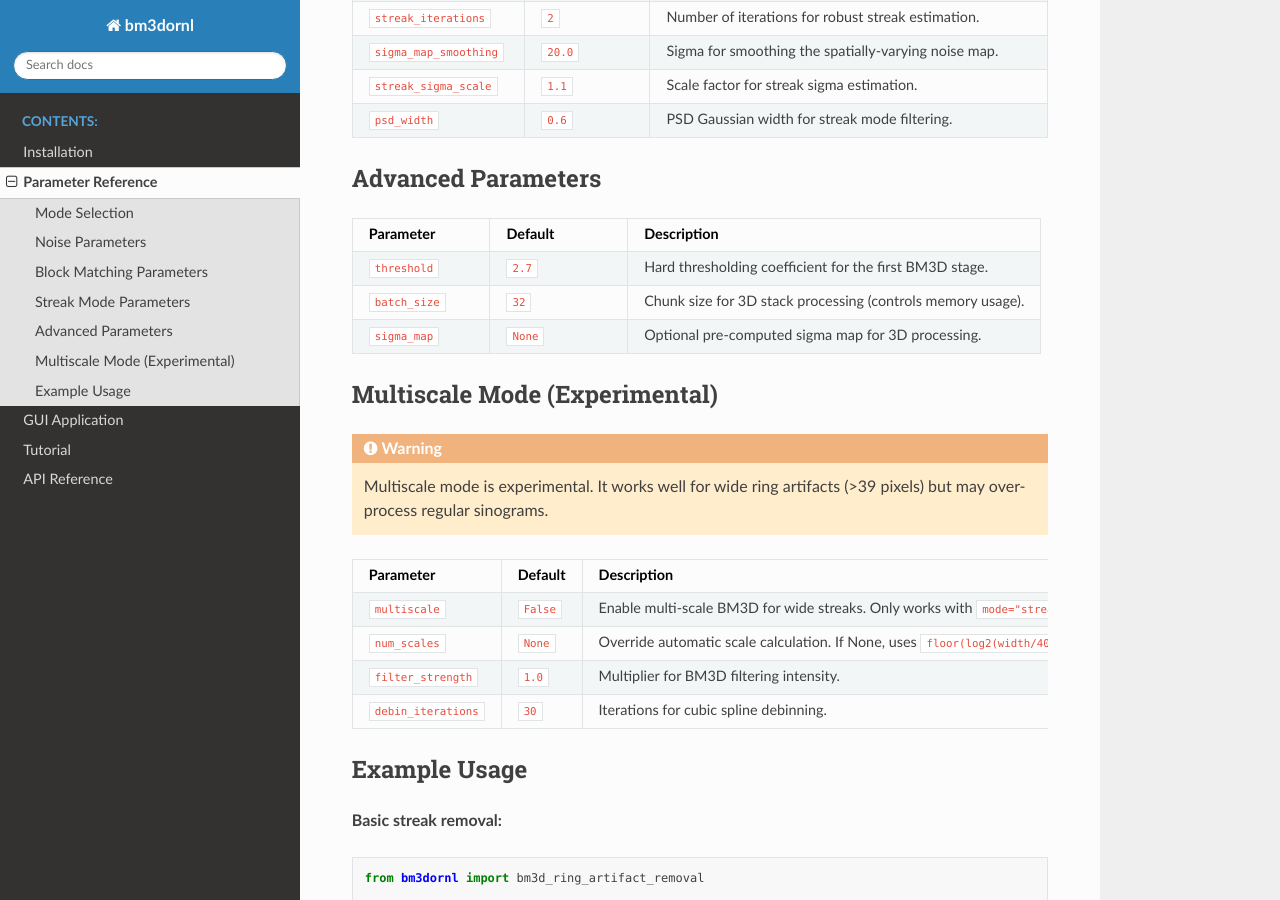
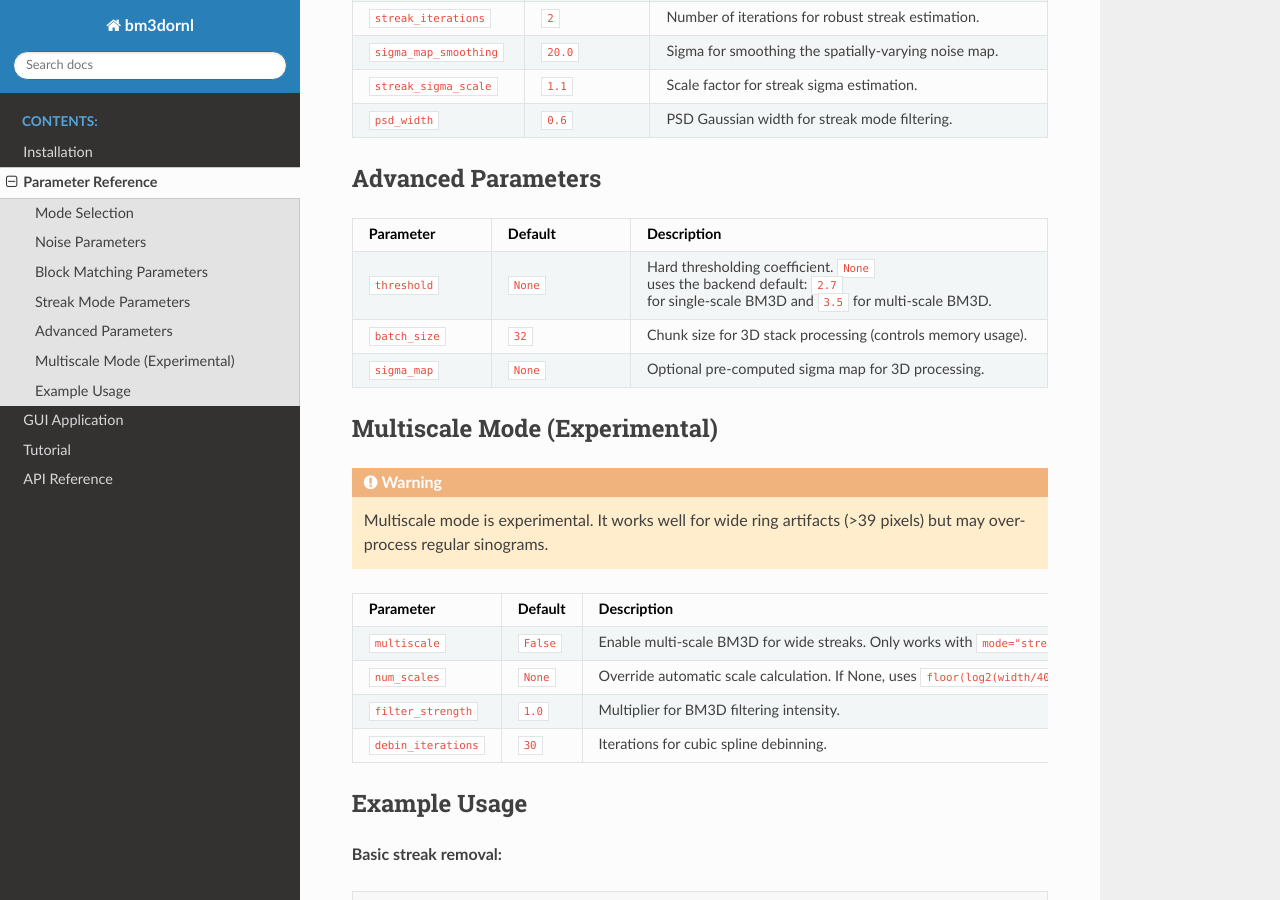
Before and after one commit to ornlneutronimaging/bm3dornl, a Sphinx documentation site: the page built from docs/parameters.rst, in a window 1280 px wide and 900 px high, scrolled down 1462 px. Built offline with Sphinx 7.4.7 and the Read the Docs theme 3.1.0, drawn with Linux system fonts in a browser that asks for light colours.

Commit message:
Address threshold cleanup review

```diff
--- a/docs/parameters.rst
+++ b/docs/parameters.rst
@@ -115,8 +115,9 @@ Advanced Parameters
      - Default
      - Description
    * - ``threshold``
-     - ``2.7``
-     - Hard thresholding coefficient for the first BM3D stage.
+     - ``None``
+     - Hard thresholding coefficient. ``None`` uses the backend default:
+       ``2.7`` for single-scale BM3D and ``3.5`` for multi-scale BM3D.
    * - ``batch_size``
      - ``32``
      - Chunk size for 3D stack processing (controls memory usage).
```
Also changed, not shown: 1 other file.
